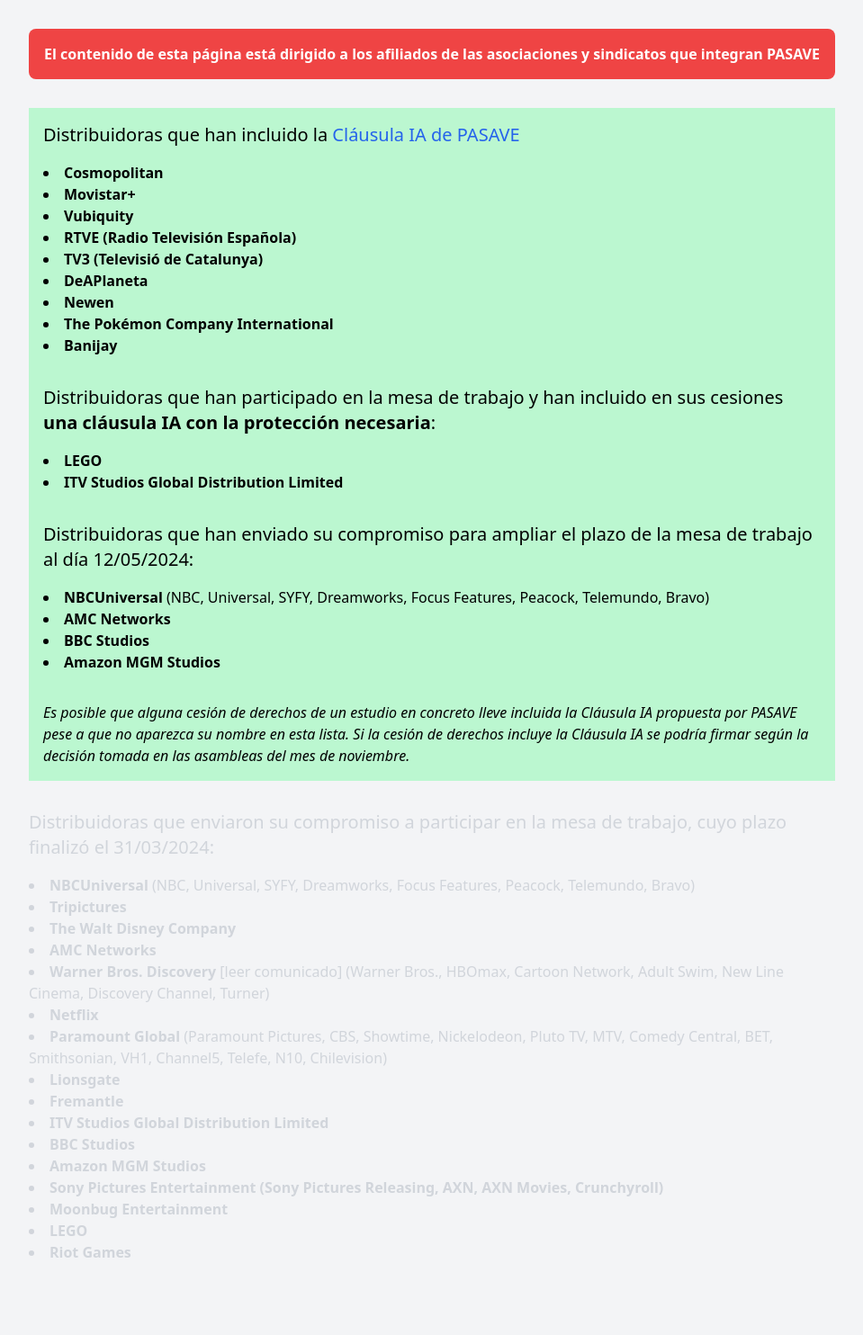
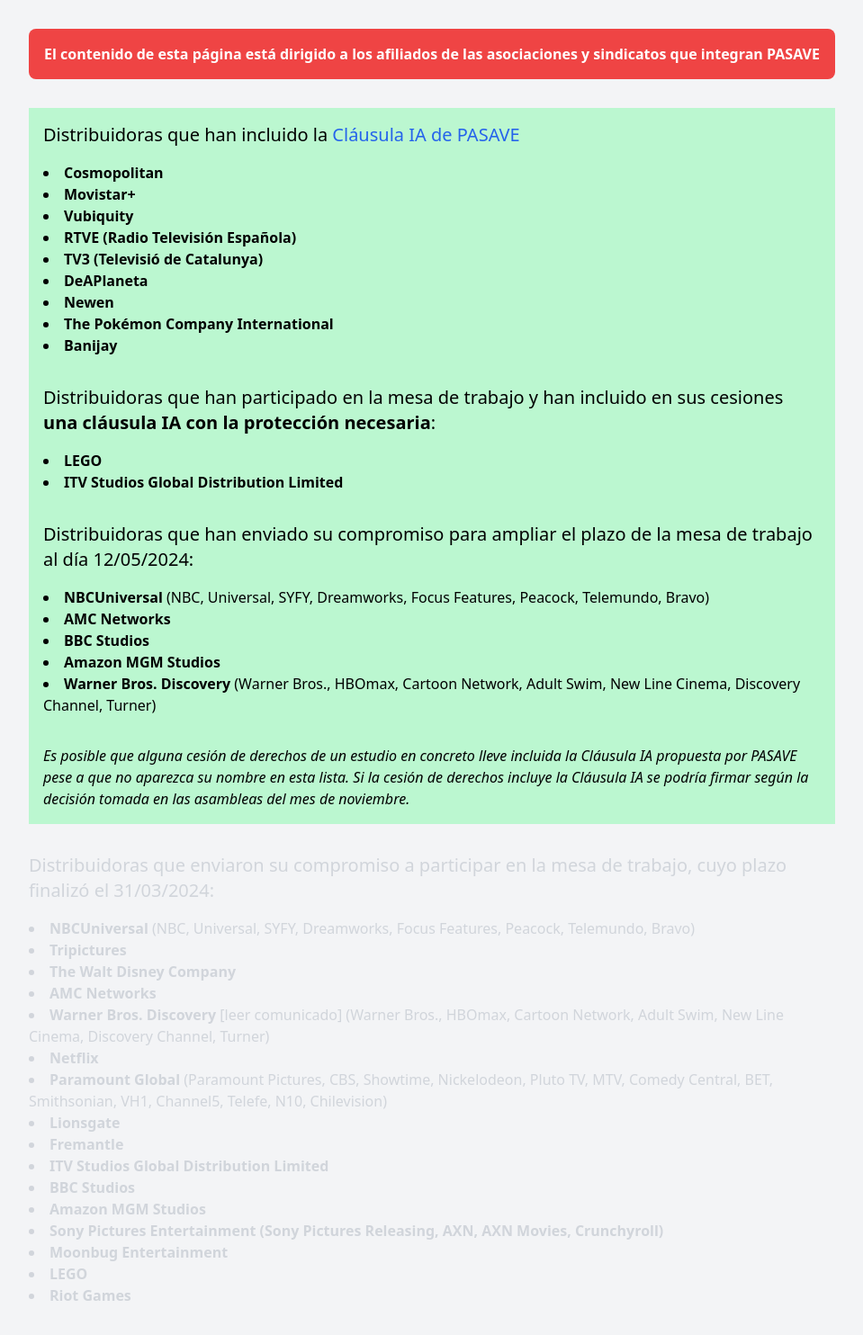
Before and after one commit to mutsuda/pasave.github.io, a Jekyll site: the page built from oklist.md, in a window 1280 px wide. Shown: the whole page at 90% size, without its empty margins (160-1119 px from the left). Built offline with Jekyll 4.4.1, drawn with Linux system fonts in a browser that asks for light colours; before the commit the page ends 1436 px from its top, so only the background shows below that.

Commit message:
added wb

```diff
--- a/oklist.md
+++ b/oklist.md
@@ -35,6 +35,8 @@
 	<li class="font-bold">AMC Networks</li>
 	<li class="font-bold">BBC Studios</li>
 	<li class="font-bold">Amazon MGM Studios</li>
+	<li><span class="font-bold">Warner Bros. Discovery</span> (Warner Bros., HBOmax, Cartoon Network, Adult Swim, New Line Cinema, Discovery Channel, Turner)</li>
+
 </ul>
 
 
```
